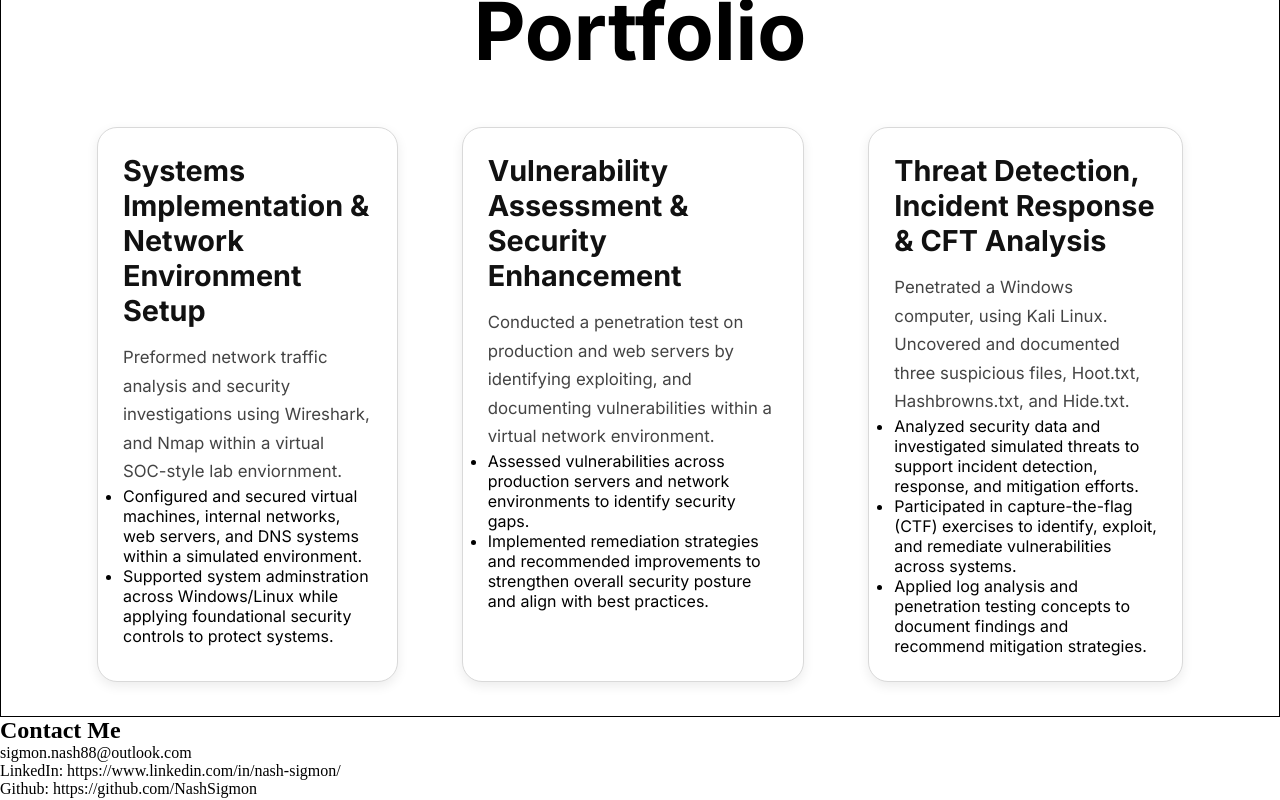
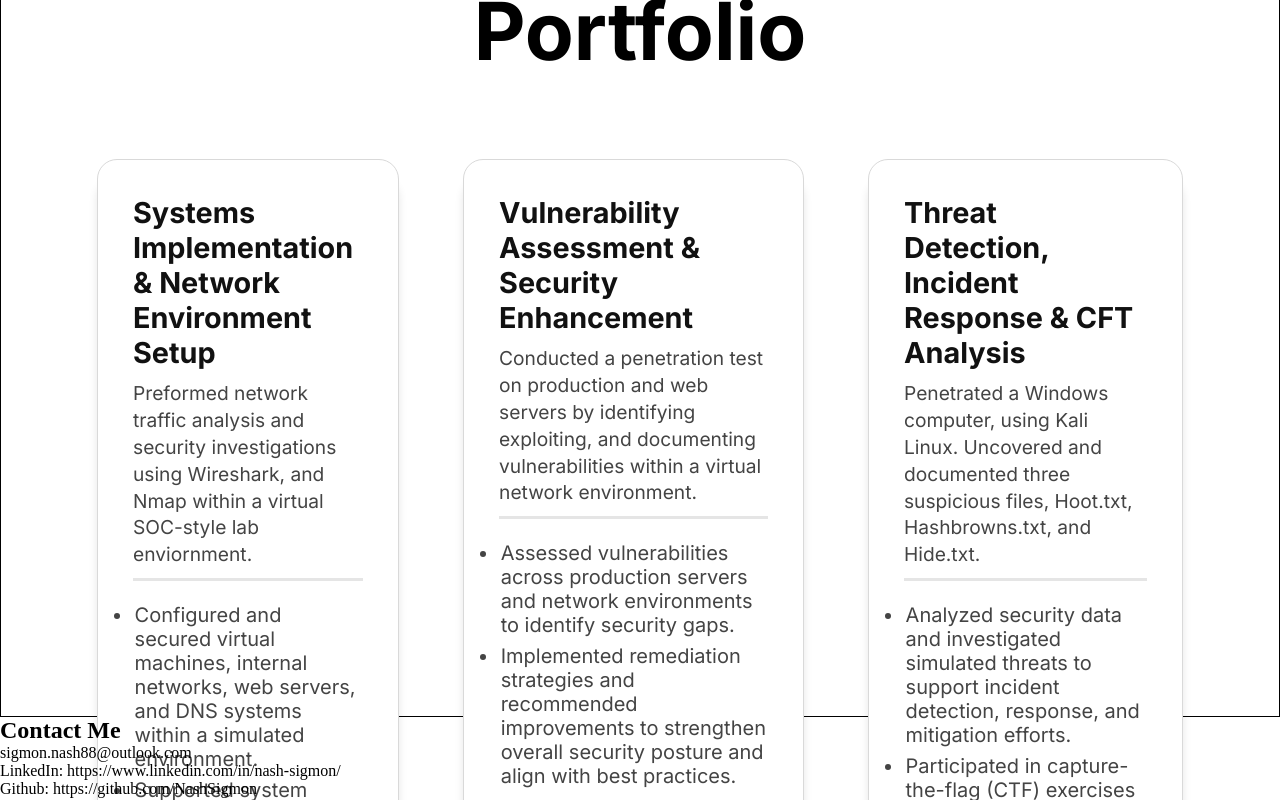
Before and after one commit to NashSigmon/PersonalWebsite, a React (Vite) app: page / in a window 1280 px wide. Shown: the part 980-1780 px from the top of the page. Built offline with nearby package versions, Linux system fonts and the light colour scheme.

Commit message:
Almost Completed Portfolio Styling

```diff
--- a/src/pages/Home.jsx
+++ b/src/pages/Home.jsx
@@ -24,8 +24,8 @@ function Home() {
                             and Nmap within a virtual SOC-style lab enviornment.
                         </p>
                         <ul>
-                            <li>Configured and secured virtual machines, internal networks, web servers, and DNS systems within a simulated environment.</li>
-                            <li>Supported system adminstration across Windows/Linux while applying foundational security controls to protect systems.</li>
+                            <li className="port-listitem">Configured and secured virtual machines, internal networks, web servers, and DNS systems within a simulated environment.</li>
+                            <li className="port-listitem">Supported system adminstration across Windows/Linux while applying foundational security controls to protect systems.</li>
 
                         </ul>
 
@@ -37,8 +37,8 @@ function Home() {
                             environment.
                         </p>
                         <ul>
-                            <li>Assessed vulnerabilities across production servers and network environments to identify security gaps. </li>
-                            <li>Implemented remediation strategies and recommended improvements to strengthen overall security posture and align with best practices. </li>
+                            <li className="port-listitem">Assessed vulnerabilities across production servers and network environments to identify security gaps. </li>
+                            <li className="port-listitem">Implemented remediation strategies and recommended improvements to strengthen overall security posture and align with best practices. </li>
 
                         </ul>
                     </div>
@@ -48,9 +48,9 @@ function Home() {
                             and documented  three suspicious files, Hoot.txt, Hashbrowns.txt, and Hide.txt.
                         </p>
                         <ul>
-                            <li>Analyzed security data and investigated simulated threats to support incident detection, response, and mitigation efforts.</li>
-                            <li>Participated in capture-the-flag (CTF) exercises to identify, exploit, and remediate vulnerabilities across systems. </li>
-                            <li>Applied log analysis and penetration testing concepts to document findings and recommend mitigation strategies.</li>
+                            <li className="port-listitem">Analyzed security data and investigated simulated threats to support incident detection, response, and mitigation efforts.</li>
+                            <li className="port-listitem">Participated in capture-the-flag (CTF) exercises to identify, exploit, and remediate vulnerabilities across systems. </li>
+                            <li className="port-listitem">Applied log analysis and penetration testing concepts to document findings and recommend mitigation strategies.</li>
 
                         </ul>
                     </div>
--- a/src/styles/Home.css
+++ b/src/styles/Home.css
@@ -46,33 +46,57 @@
 }
 #portfolio #sec2 {
   display: flex;
+  margin-top: 2rem;
 }
 
 .port-section {
+
     background: white;
     border: 1px solid #d9d9d9;
     border-radius: 20px;
-    padding: 25px;
+    padding: 35px;
+    padding-bottom: 10rem;
     margin-left: 2rem;
     margin-right: 2rem;
     box-shadow: 0 4px 12px rgba(0,0,0,0.08);
-
     transition: all 0.25s ease;
+    box-shadow: 0 20px 8px rgba(0, 0, 0, 0.1);
 }
 
+
+
 .port-section:hover {
+  background-color: rgba(11, 186, 255, 0.5);
     transform: translateY(-4px);
     box-shadow: 0 8px 20px rgba(0,0,0,0.12);
 }
 
 .port-section h1 {
+
     font-size: 1.8rem;
-    margin-bottom: 15px;
+    margin-bottom: 10px;
     color: #111;
 }
 
 .port-section p {
-    font-size: 1.05rem;
-    line-height: 1.7;
+    font-size: 1.2rem;
+    line-height: 1.4;
     color: #444;
 }
+
+
+.port-section ul {
+  margin-top: 10px;
+  padding-top: 20px;
+  border: solid rgba(0, 0, 0, 0.1);
+  border-left: none;
+  border-right: none;
+  border-bottom: none;
+}
+
+.port-listitem{
+  color: #444;
+  padding: 0.1rem;
+  margin-bottom: 4px;
+  font-size: 20px;
+}
```
